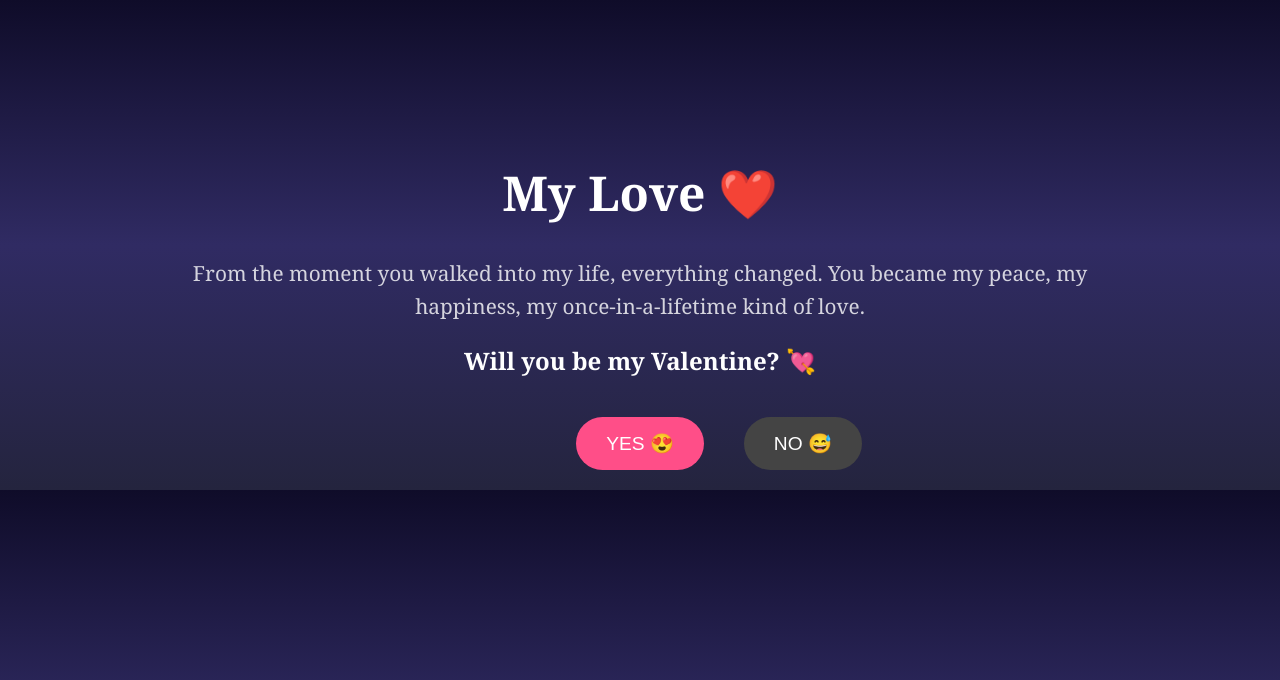
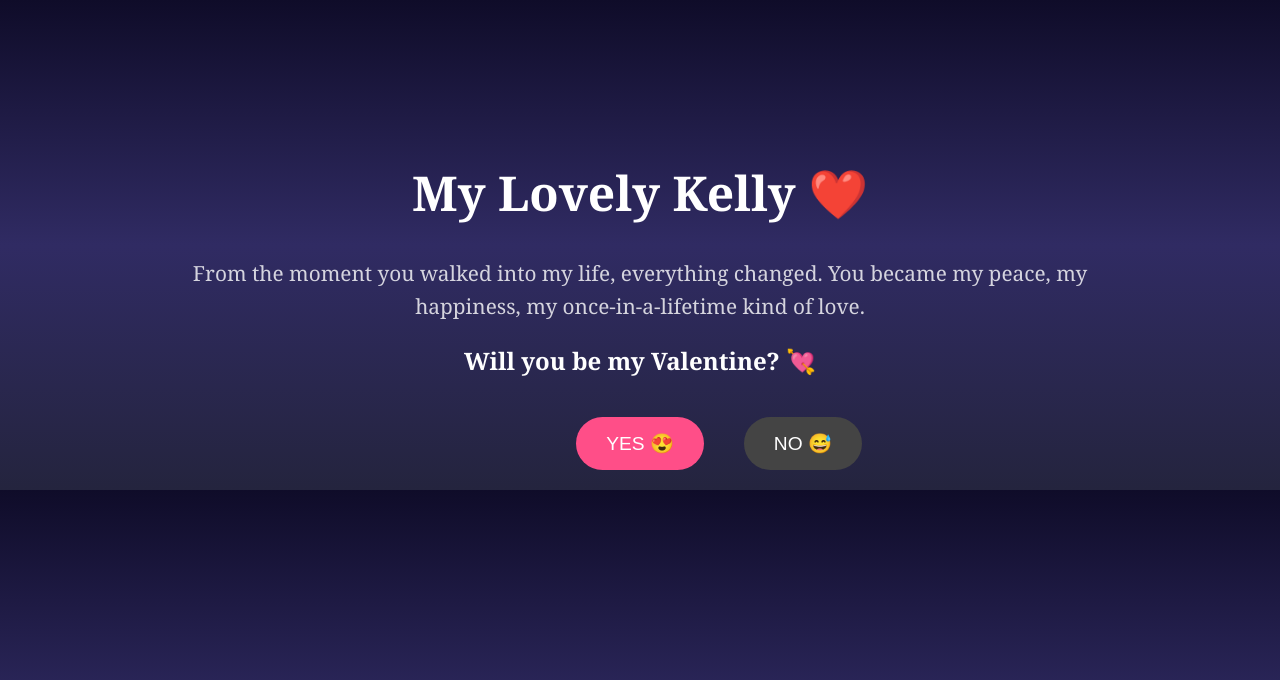
Before and after one commit to weebzclub-dotcom/Valentine, a plain HTML site: page index.html in a window 1280 px wide. Drawn offline with Linux system fonts and the light colour scheme.

Commit message:
Add files via upload

```diff
--- a/index.html
+++ b/index.html
@@ -9,7 +9,7 @@
             background: linear-gradient(to bottom, #0f0c29, #302b63, #24243e);
             color: white;
             text-align: center;
-            overflow: hidden;
+            overflow-x: hidden;
         }
 
         h1 {
@@ -95,7 +95,7 @@ frameborder="0"
 allow="autoplay">
 </iframe>
 
-<h1>My Love ❤️</h1>
+<h1>My Lovely Kelly ❤️</h1>
 
 <p>
 From the moment you walked into my life,
```
